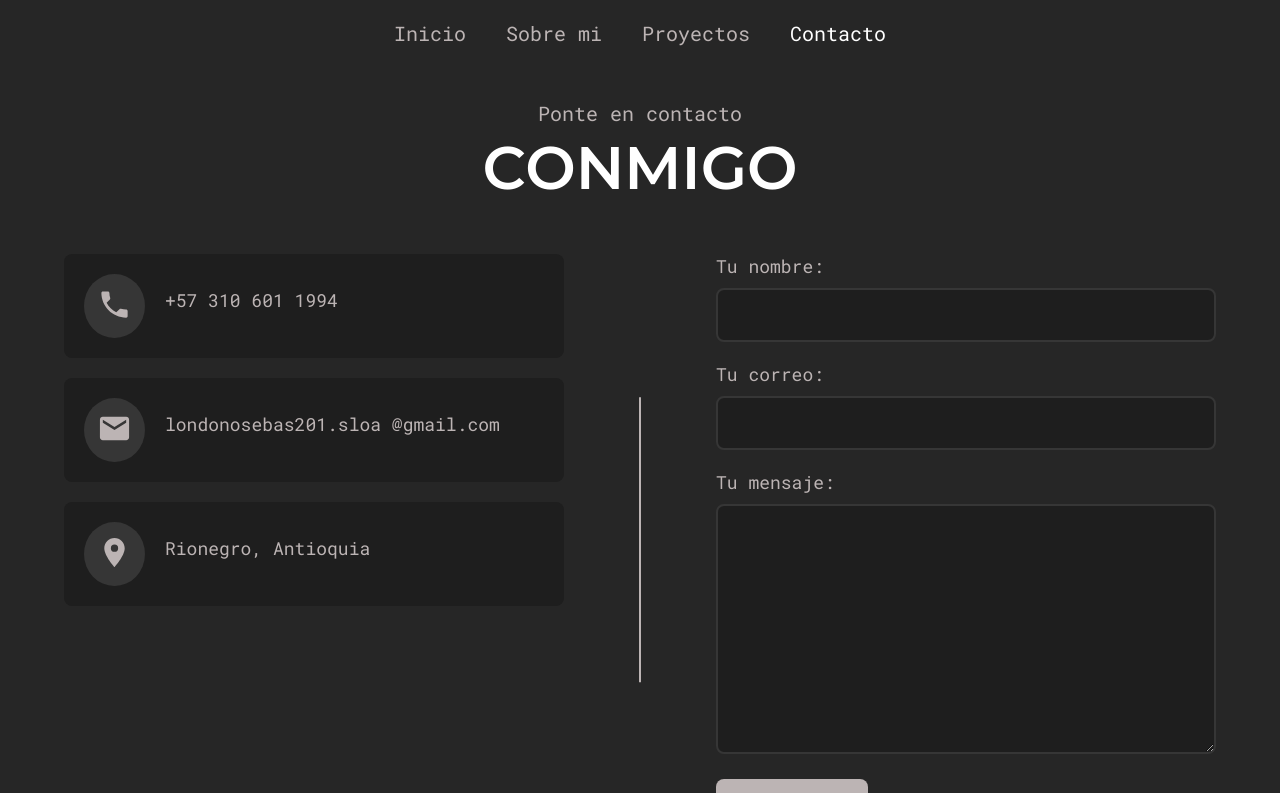
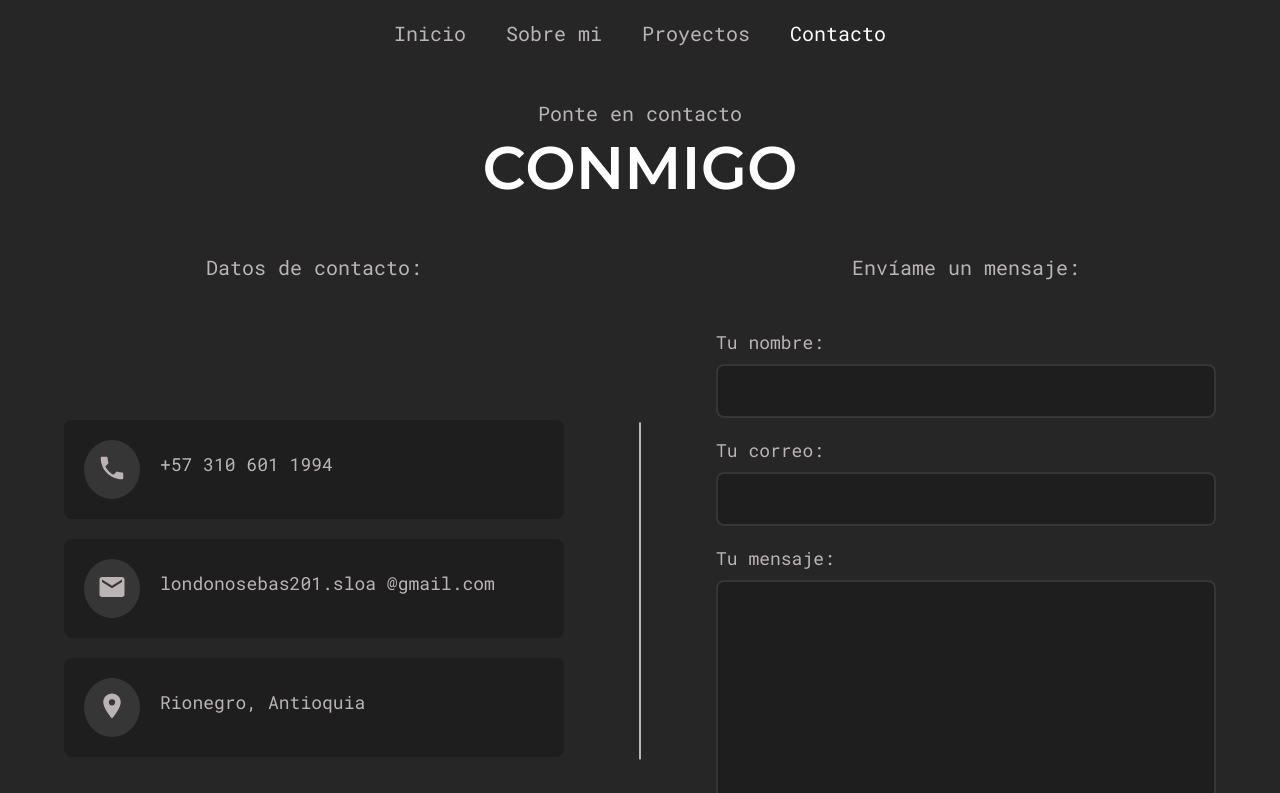
Before and after one commit to iamsebas376/portfolio-iamsebas376, a React (Vite) app: page /contacto in a window 1280 px wide. Shown: the top 793 px of the page. Built offline with nearby package versions, Linux system fonts and the light colour scheme.

Commit message:
feat: add buttons hover

```diff
--- a/src/components/Button.jsx
+++ b/src/components/Button.jsx
@@ -13,6 +13,14 @@ const ButtonStyle = styled.div`
     display: inline-block;
     border: 2px solid var(--gray-1);
     color: ${(props) => (props.outline ? "var(--gray-1)" : "black")};
+    transition: all 0.3s ease;
+
+    &:hover {
+      background-color: ${(props) =>
+        props.outline ? "var(--gray-1)" : "transparent"};
+      color: ${(props) => (props.outline ? "black" : "var(--gray-1)")};
+      transition: all 0.3s ease;
+    }
   }
 
   @media only screen and (max-width: 768px) {
--- a/src/components/ContactForm.jsx
+++ b/src/components/ContactForm.jsx
@@ -1,6 +1,7 @@
-import React, { useRef } from "react";
+import React from "react";
 import emailjs from "@emailjs/browser";
 import styled from "styled-components";
+import PText from "./PText";
 
 const FormStyles = styled.form`
   width: 100%;
@@ -32,7 +33,7 @@ const FormStyles = styled.form`
     resize: vertical;
   }
 
-  button[type="submit"] {
+  .btn {
     background-color: var(--gray-1);
     color: var(--black);
     font-size: 2rem;
@@ -43,6 +44,12 @@ const FormStyles = styled.form`
     border-radius: 8px;
     cursor: pointer;
     transition: all 0.3s ease;
+    border: 2px solid var(--gray-1);
+    &:hover {
+      background-color: transparent;
+      transition: all 0.3s ease;
+      color: var(--gray-1);
+    }
   }
 `;
 
@@ -50,7 +57,6 @@ function ContactForm() {
   const [name, setName] = React.useState("");
   const [email, setEmail] = React.useState("");
   const [message, setMessage] = React.useState("");
-
   const form = React.useRef();
 
   const sendEmail = (e) => {
@@ -109,10 +115,14 @@ function ContactForm() {
               name="message"
               value={message}
               onChange={(e) => setMessage(e.target.value)}
+              maxLength={500}
             />
           </label>
+          <PText>Caracteres restantes: {500 - message.length}</PText>
         </div>
-        <button type="submit">Enviar</button>
+        <button className="btn" type="submit">
+          Enviar
+        </button>
       </FormStyles>
     </div>
   );
--- a/src/components/ContactInfoItem.jsx
+++ b/src/components/ContactInfoItem.jsx
@@ -19,16 +19,24 @@ const ContactInfoItemStyles = styled.div`
     border-radius: 50%;
   }
   svg {
-    width: 3.5rem;
+    width: 3rem;
+  }
+
+  .info:hover {
+    .para p {
+      color: var(--white);
+    }
   }
 `;
 
-function ContactInfoItem({ icon, text }) {
+function ContactInfoItem({ icon, text, link }) {
   return (
     <ContactInfoItemStyles>
       <div className="icon">{icon}</div>
       <div className="info">
-        <PText>{text}</PText>
+        <a href={link} target="_blank">
+          <PText>{text}</PText>
+        </a>
       </div>
     </ContactInfoItemStyles>
   );
--- a/src/components/ContactSection.jsx
+++ b/src/components/ContactSection.jsx
@@ -26,14 +26,22 @@ const ContactStyles = styled.div`
     transform: translate(-50%, -50%);
   }
 
-  .left {
+  .left-container {
     width: 100%;
     max-width: 500px;
   }
 
-  .right {
+  .left-items {
+    margin-top: 14rem;
+  }
+
+  .right-container {
     width: 100%;
     max-width: 500px;
+  }
+
+  .right-items {
+    margin-top: 5rem;
   }
 
   @media only screen and (max-width: 768px) {
@@ -45,12 +53,16 @@ const ContactStyles = styled.div`
       display: none;
     }
 
-    .left,
-    .right {
+    .left-container,
+    .right-container {
       max-width: 100%;
     }
 
-    .right {
+    .left-items {
+      margin-top: 5rem;
+    }
+
+    .right-container {
       padding: 4rem 2rem 2rem 2rem;
     }
   }
@@ -62,16 +74,36 @@ function ContactSection() {
       <div className="container">
         <SectionTitle heading="conmigo" subHeading="Ponte en contacto" />
         <div className="contact-section-wrapper">
-          <div className="left">
-            <ContactInfoItem icon={<MdLocalPhone />} text="+57 310 601 1994" />
-            <ContactInfoItem
-              icon={<MdEmail />}
-              text="londonosebas201.sloa @gmail.com"
-            />
-            <ContactInfoItem icon={<MdPlace />} text="Rionegro, Antioquia " />
+          <div className="left-container">
+            <div className="left-title">
+              <SectionTitle heading="" subHeading="Datos de contacto: " />
+            </div>
+            <div className="left-items">
+              <ContactInfoItem
+                icon={<MdLocalPhone />}
+                text="+57 310 601 1994"
+                link="tel:+573106011994"
+              />
+              <ContactInfoItem
+                icon={<MdEmail />}
+                text="londonosebas201.sloa @gmail.com"
+                link="mailto:londonosebas201.sloa@gmail.com"
+              />
+              <ContactInfoItem
+                icon={<MdPlace />}
+                text="Rionegro, Antioquia "
+                link="https://www.google.com/maps/@6.1448369,-75.374118,14z?entry=ttu"
+              />
+            </div>
           </div>
-          <div className="right">
-            <ContactForm />
+          <div className="right-container">
+            <div className="right-title">
+              <SectionTitle heading="" subHeading="Envíame un mensaje:" />
+            </div>
+
+            <div className="right-items">
+              <ContactForm />
+            </div>
           </div>
         </div>
       </div>
--- a/src/components/Footer.jsx
+++ b/src/components/Footer.jsx
@@ -94,7 +94,7 @@ function Footer() {
               { title: "Gmail", path: "mailto:londonosebas201.sloa@gmail.com" },
               {
                 title: "Ubicación",
-                path: "https://www.google.com/maps/place/El+Carmen+de+Viboral,+Antioquia/@6.0832668,-75.3467308,14.75z/data=!4m6!3m5!1s0x8e46a27be2436be3:0xf089e7d7aaeb49b0!8m2!3d6.083056!4d-75.335278!16zL20vMDdodmp0?hl=es&entry=ttu",
+                path: "https://www.google.com/maps/@6.1448369,-75.374118,14z?entry=ttu",
               },
             ]}
           />
--- a/src/components/FooterCol.jsx
+++ b/src/components/FooterCol.jsx
@@ -12,6 +12,12 @@ const FooterColStyles = styled.div`
   }
   a {
     font-size: 1.8rem;
+    transition: all 0.3s ease;
+
+    &:hover {
+      color: var(--white);
+      transition: all 0.3s ease;
+    }
   }
 `;
 
--- a/src/pages/About.jsx
+++ b/src/pages/About.jsx
@@ -48,8 +48,17 @@ const AboutPageStyles = styled.div`
     border-radius: 8px;
     display: inline-block;
     border: 2px solid var(--gray-1);
+    transition: all 0.3s ease-in-out;
+
     a {
       color: black;
+    }
+    &:hover {
+      transition: all 0.3s ease-in-out;
+      background-color: transparent;
+      a {
+        color: var(--gray-1);
+      }
     }
   }
   .right {
--- a/src/pages/Projects.jsx
+++ b/src/pages/Projects.jsx
@@ -30,7 +30,6 @@ const ProjectStyles = styled.div`
   .projects-search-bar .search-icon {
     position: absolute;
     width: 2rem;
-
     right: 1rem;
   }
   .projects-search-bar .search-icon path {
```
